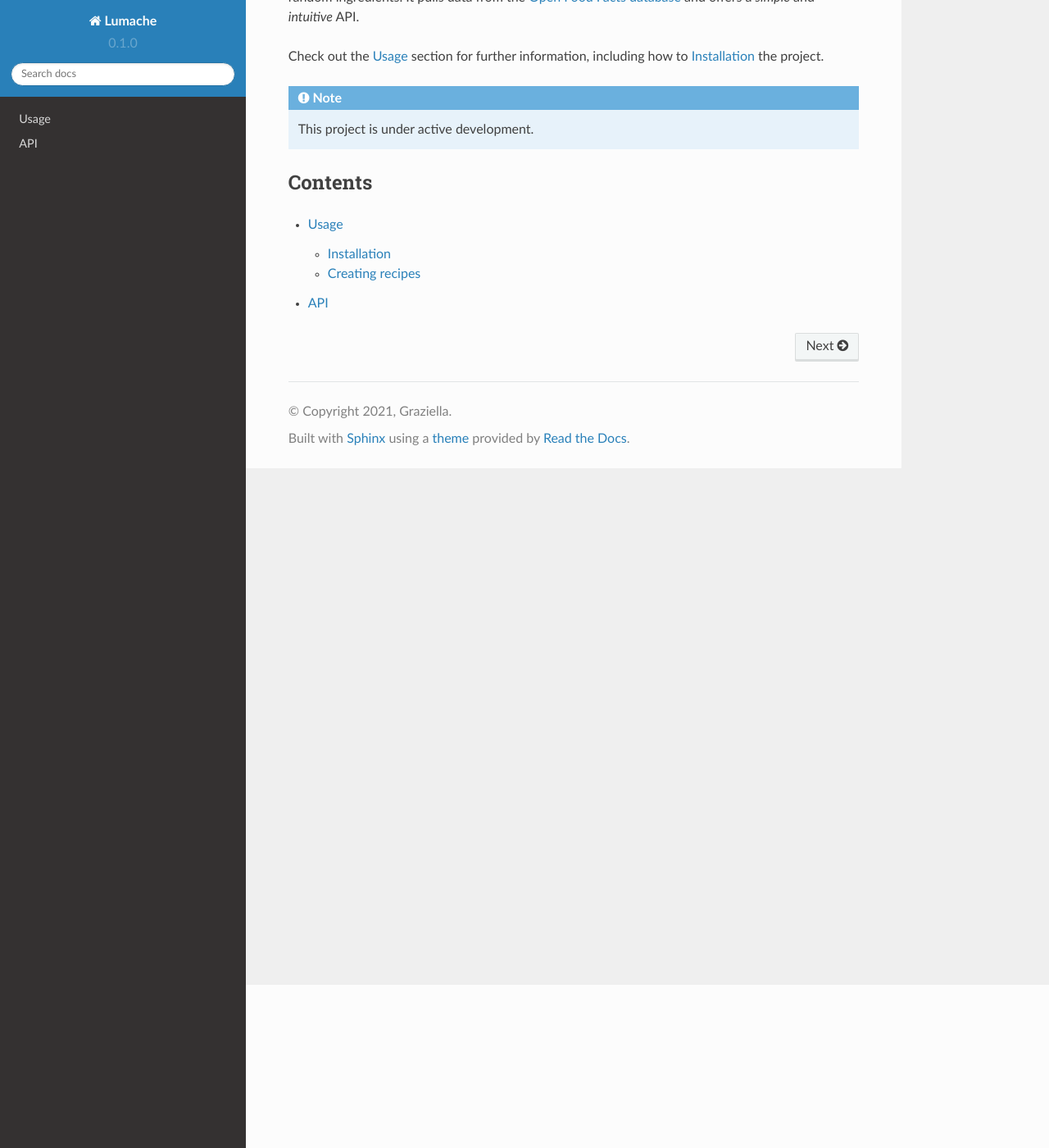
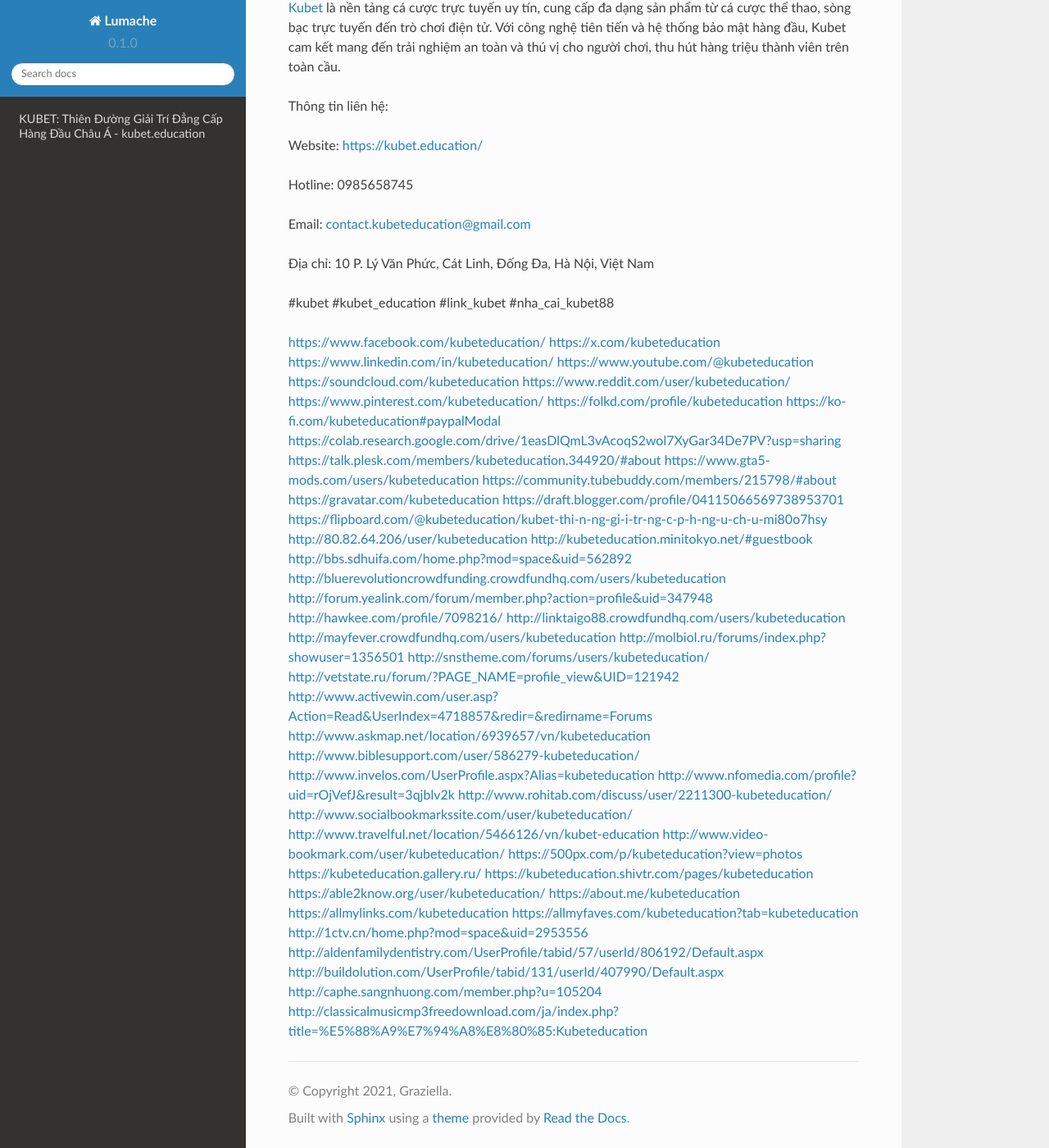
Before and after one commit to iaduphattai904809/kubeteducation, a Sphinx documentation site: the page built from docs/source/index.rst, in a window 1280 px wide and 1400 px high, scrolled down 199 px. Shown: the whole window at 82% size. Built offline with Sphinx 7.4.7 and the Read the Docs theme 2.0.0, drawn with Linux system fonts in a browser that asks for light colours; some of the changed text lies outside the part shown.

Commit message:
Update index.rst

```diff
--- a/docs/source/index.rst
+++ b/docs/source/index.rst
@@ -1,22 +1,65 @@
-Welcome to Lumache's documentation!
+KUBET: Thiên Đường Giải Trí Đẳng Cấp Hàng Đầu Châu Á - kubet.education
 ===================================
 
-**Lumache** (/lu'make/) is a Python library for cooks and food lovers
-that creates recipes mixing random ingredients.
-It pulls data from the `Open Food Facts database <https://world.openfoodfacts.org/>`_
-and offers a *simple* and *intuitive* API.
+`Kubet <https://kubet.education/>`_ là nền tảng cá cược trực tuyến uy tín, cung cấp đa dạng sản phẩm từ cá cược thể thao, sòng bạc trực tuyến đến trò chơi điện tử. Với công nghệ tiên tiến và hệ thống bảo mật hàng đầu, Kubet cam kết mang đến trải nghiệm an toàn và thú vị cho người chơi, thu hút hàng triệu thành viên trên toàn cầu.
 
-Check out the :doc:`usage` section for further information, including
-how to :ref:`installation` the project.
+Thông tin liên hệ:
 
-.. note::
+Website: https://kubet.education/
 
-   This project is under active development.
+Hotline: 0985658745
 
-Contents
---------
+Email: contact.kubeteducation@gmail.com
 
-.. toctree::
+Địa chỉ: 10 P. Lý Văn Phức, Cát Linh, Đống Đa, Hà Nội, Việt Nam
 
-   usage
-   api
+#kubet #kubet_education #link_kubet #nha_cai_kubet88
+
+https://www.facebook.com/kubeteducation/
+https://x.com/kubeteducation
+https://www.linkedin.com/in/kubeteducation/
+https://www.youtube.com/@kubeteducation
+https://soundcloud.com/kubeteducation
+https://www.reddit.com/user/kubeteducation/
+https://www.pinterest.com/kubeteducation/
+https://folkd.com/profile/kubeteducation
+https://ko-fi.com/kubeteducation#paypalModal
+https://colab.research.google.com/drive/1easDlQmL3vAcoqS2wol7XyGar34De7PV?usp=sharing
+https://talk.plesk.com/members/kubeteducation.344920/#about
+https://www.gta5-mods.com/users/kubeteducation
+https://community.tubebuddy.com/members/215798/#about
+https://gravatar.com/kubeteducation
+https://draft.blogger.com/profile/04115066569738953701
+https://flipboard.com/@kubeteducation/kubet-thi-n-ng-gi-i-tr-ng-c-p-h-ng-u-ch-u-mi80o7hsy
+http://80.82.64.206/user/kubeteducation
+http://kubeteducation.minitokyo.net/#guestbook
+http://bbs.sdhuifa.com/home.php?mod=space&uid=562892
+http://bluerevolutioncrowdfunding.crowdfundhq.com/users/kubeteducation
+http://forum.yealink.com/forum/member.php?action=profile&uid=347948
+http://hawkee.com/profile/7098216/
+http://linktaigo88.crowdfundhq.com/users/kubeteducation
+http://mayfever.crowdfundhq.com/users/kubeteducation
+http://molbiol.ru/forums/index.php?showuser=1356501
+http://snstheme.com/forums/users/kubeteducation/
+http://vetstate.ru/forum/?PAGE_NAME=profile_view&UID=121942
+http://www.activewin.com/user.asp?Action=Read&UserIndex=4718857&redir=&redirname=Forums
+http://www.askmap.net/location/6939657/vn/kubeteducation
+http://www.biblesupport.com/user/586279-kubeteducation/
+http://www.invelos.com/UserProfile.aspx?Alias=kubeteducation
+http://www.nfomedia.com/profile?uid=rOjVefJ&result=3qjblv2k
+http://www.rohitab.com/discuss/user/2211300-kubeteducation/
+http://www.socialbookmarkssite.com/user/kubeteducation/
+http://www.travelful.net/location/5466126/vn/kubet-education
+http://www.video-bookmark.com/user/kubeteducation/
+https://500px.com/p/kubeteducation?view=photos
+https://kubeteducation.gallery.ru/
+https://kubeteducation.shivtr.com/pages/kubeteducation
+https://able2know.org/user/kubeteducation/
+https://about.me/kubeteducation
+https://allmylinks.com/kubeteducation
+https://allmyfaves.com/kubeteducation?tab=kubeteducation
+http://1ctv.cn/home.php?mod=space&uid=2953556
+http://aldenfamilydentistry.com/UserProfile/tabid/57/userId/806192/Default.aspx
+http://buildolution.com/UserProfile/tabid/131/userId/407990/Default.aspx
+http://caphe.sangnhuong.com/member.php?u=105204
+http://classicalmusicmp3freedownload.com/ja/index.php?title=%E5%88%A9%E7%94%A8%E8%80%85:Kubeteducation
```
